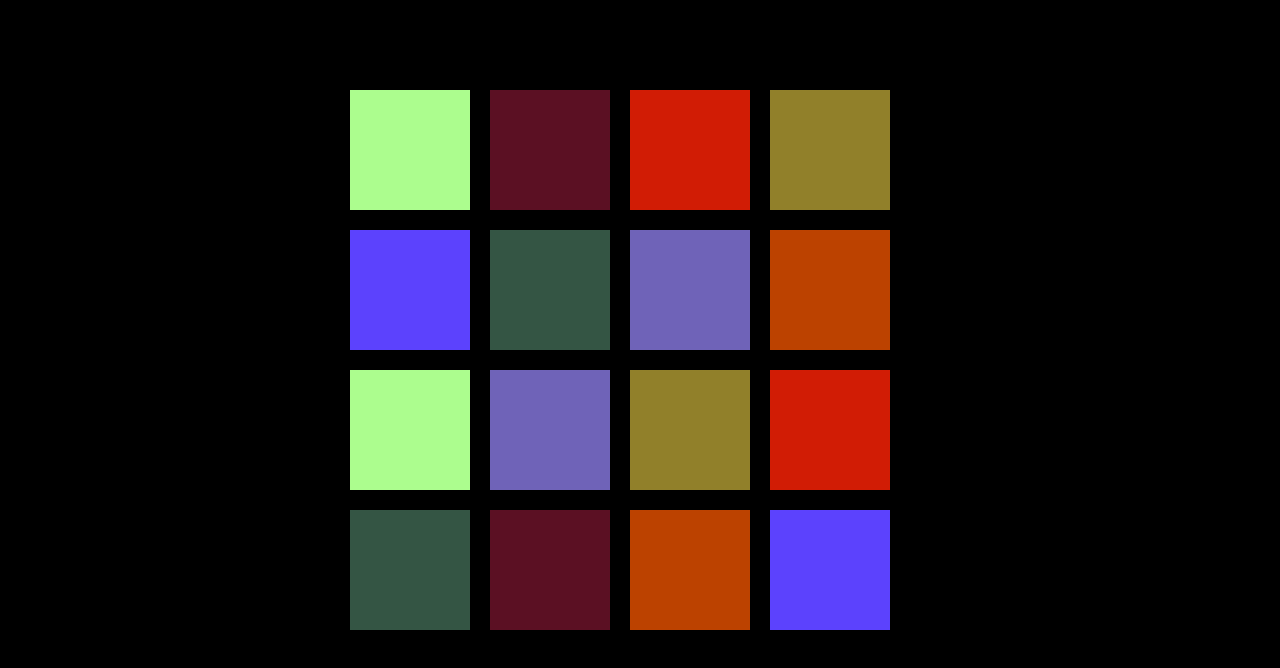
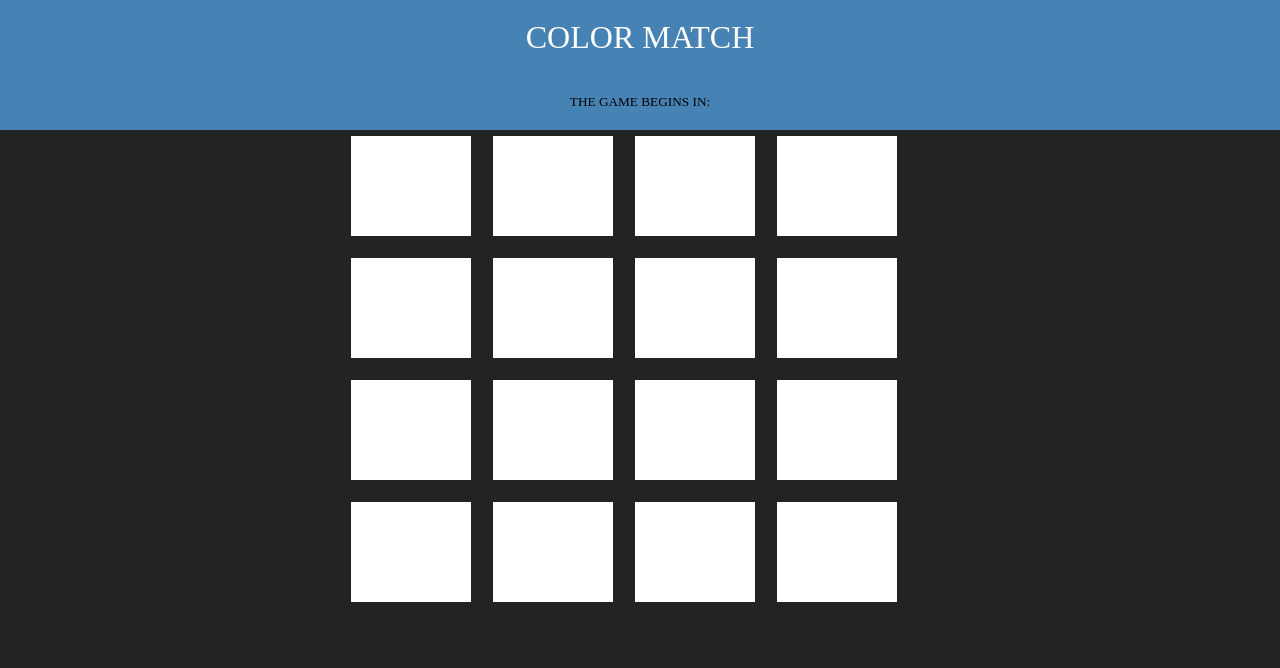
Before and after one commit to Robie-Robz/ColorMatch-game, a plain HTML site: page index.html in a window 1280 px wide. Drawn offline with Linux system fonts and the light colour scheme.

Commit message:
Version 0.8

```diff
--- a/index.html
+++ b/index.html
@@ -6,23 +6,136 @@
 </head>
 <body>
 	<h1>Color match</h1>
+	<div id="stripe">
+		<h5>The game begins in:<span id="time"></span></h5>
+	</div>
 	<div id="container">
+		<div class="flip-container"  >
+			<div class="flipper">
+				<div class="front"></div>
 				<div id="1" class="square"></div>
+			</div>
+		</div>
+
+
+		<div class="flip-container"  >
+			<div class="flipper">
+				<div class="front"></div>
 				<div id="2" class="square"></div>
+			</div>
+		</div>
+
+
+		<div class="flip-container"  >
+			<div class="flipper">
+				<div class="front"></div>
 				<div id="3" class="square"></div>
+			</div>
+		</div>
+
+
+		<div class="flip-container"  >
+			<div class="flipper">
+				<div class="front"></div>
 				<div id="4" class="square"></div>
+			</div>
+		</div>
+
+
+		<div class="flip-container"  >
+			<div class="flipper">
+				<div class="front"></div>
 				<div id="5" class="square"></div>
+			</div>
+		</div>
+
+
+		<div class="flip-container"  >
+			<div class="flipper">
+				<div class="front"></div>
 				<div id="6" class="square"></div>
+			</div>
+		</div>
+
+
+		<div class="flip-container"  >
+			<div class="flipper">
+				<div class="front"></div>
 				<div id="7" class="square"></div>
+			</div>
+		</div>
+
+
+		<div class="flip-container"  >
+			<div class="flipper">
+				<div class="front"></div>
 				<div id="8" class="square"></div>
+			</div>
+		</div>
+
+
+		<div class="flip-container"  >
+			<div class="flipper">
+				<div class="front"></div>
 				<div id="9" class="square"></div>
+			</div>
+		</div>
+
+
+		<div class="flip-container"  >
+			<div class="flipper">
+				<div class="front"></div>
 				<div id="10" class="square"></div>
+			</div>
+		</div>
+
+
+		<div class="flip-container"  >
+			<div class="flipper">
+				<div class="front"></div>
 				<div id="11" class="square"></div>
+			</div>
+		</div>
+
+
+		<div class="flip-container"  >
+			<div class="flipper">
+				<div class="front"></div>
 				<div id="12" class="square"></div>
+			</div>
+		</div>
+
+
+		<div class="flip-container"  >
+			<div class="flipper">
+				<div class="front"></div>
 				<div id="13" class="square"></div>
+			</div>
+		</div>
+
+
+		<div class="flip-container"  >
+			<div class="flipper">
+				<div class="front"></div>
 				<div id="14" class="square"></div>
+			</div>
+		</div>
+
+
+		<div class="flip-container"  >
+			<div class="flipper">
+				<div class="front"></div>
 				<div id="15" class="square"></div>
+			</div>
+		</div>
+
+
+		<div class="flip-container"  >
+			<div class="flipper">
+				<div class="front"></div>
 				<div id="16" class="square"></div>
+			</div>
+		</div>
 
 	</div>
 
--- a/match.css
+++ b/match.css
@@ -1,20 +1,126 @@
+body{
+	background-color: #232323;
+	margin:0;
+	font-family:"Montserrat","Avenir";
+}
+
 .square{
-	width: 20%;
+	width: 100%;
+	height: 100%;
 	background: blue;
 	float:left;
 	padding-bottom: 20%;
-	margin: 1.66%;
-}
 
-body{
-	background-color: black;
+	-webkit-transform: rotateY(180deg);
+	-moz-transform: rotateY(180deg);
+  -o-transform: rotateY(180deg);
+	transform: rotateY(180deg);
 }
 
 #container{
 
 	margin: 20px auto;
 	width: 600px;
-};
+}
+
 h1{
-	background: rgb(255, 0, 0);
+	color:white;
+	text-align: center;
+	background-color: steelblue;
+	margin:0;
+	font-weight: normal;
+	text-transform: uppercase;
+	line-height: 1.1;
+	padding: 20px 0;
 }
+
+h5{
+	color:black;
+	text-align: center;
+	background-color: steelblue;
+	margin:0;
+	font-weight: normal;
+	text-transform: uppercase;
+	line-height: 1.1;
+	padding: 20px 0;
+}
+
+#stripe{
+	background-color: white;
+	height:30px;
+	text-align: center;
+	color: white;
+}
+
+
+.flip-container {
+  -webkit-perspective: 1000;
+  -moz-perspective: 1000;
+  -o-perspective: 1000;
+  perspective: 1000;
+
+	border: 1px solid #232323;
+}
+
+/*	.flip-container:hover .flipper,
+  .flip-container.hover .flipper {
+		-webkit-transform: rotateY(180deg);
+		-moz-transform: rotateY(180deg);
+    -o-transform: rotateY(180deg);
+		transform: rotateY(180deg);
+	}*/
+
+.flip-container:hover .flipper, .flip-container.hover .flipper, .flip-container.flip .flipper {
+	transform: rotateY(180deg);
+}
+
+
+.front, .square {
+
+
+	float:left;
+	height:76px;
+
+}
+.flip-container{
+
+	float:left;
+	width: 20%;
+	height: 100px;
+	margin: 1.66%;
+}
+
+.flipper {
+	-webkit-transition: 0.6s;
+	-webkit-transform-style: preserve-3d;
+
+	-moz-transition: 0.6s;
+	-moz-transform-style: preserve-3d;
+
+  -o-transition: 0.6s;
+	-o-transform-style: preserve-3d;
+
+	transition: 0.6s;
+	transform-style: preserve-3d;
+
+	position: relative;
+}
+
+.front, .square {
+	-webkit-backface-visibility: hidden;
+	-moz-backface-visibility: hidden;
+  -o-backface-visibility: hidden;
+	backface-visibility: hidden;
+
+	position: absolute;
+	top: 0;
+	left: 0;
+}
+
+.front {
+	background-color: white;
+	z-index: 2;
+	width:100%;
+	height: 100px;
+	/*height:100%;*/
+}
--- a/match.js
+++ b/match.js
@@ -4,7 +4,56 @@ var colorsDuplicate=colors.slice(0,8);
 var combinedColors;
 combineColor();
 var squares=document.querySelectorAll(".square");
-changeSquareColor();
+var message=document.querySelector("h5");
+initiateGame();
+
+function initiateGame()
+{
+	changeSquareColor();
+}
+
+// function startTimer(duration, display) {
+//     var timer = duration, seconds;
+//     setInterval(function () {
+//         //minutes = parseInt(timer / 60, 10)
+//         seconds = parseInt(timer % 60, 10);
+
+//        // minutes = minutes < 10 ? "0" + minutes : minutes;
+//         seconds = seconds < 10 ? "0" + seconds : seconds;
+
+//         display.textContent = seconds;
+
+//         if (--timer <0) {
+//             timer = duration;
+//         }
+//         else if(timer==0)
+//         {
+//         	message.textContent="Go!";
+//         	document.querySelector(".flip-container").classList.toggle("flip");
+//         }
+//     }, 1000);
+// }
+
+// window.onload = function () {
+//     var  timeCount= 5,
+//         display = document.querySelector('#time');
+//     startTimer(timeCount, display);
+// };
+
+ // var timeleft = 6;
+ // var downloadTimer = setInterval(function(){
+ //    timeleft--;
+ //    document.getElementById("time").textContent = timeleft;
+ //    if(timeleft < 0)
+ //        clearInterval(downloadTimer);
+ //      else if(timeleft===0)
+ // 	 {
+ //  		message.textContent="Go!";
+
+ //  	}
+ //    },1000);
+
+
 
 // var colorObject= [
 // 					{	objColor:null,
@@ -29,47 +78,9 @@ var score=0;
 var storeId=[];
 var storeBackground=[];
 
-// // //while(game===true)
-// for(i=0;i<squares.length;i++) //executes 16 times since there are 16 div elements of class square
-// {
-// 	squares[i].addEventListener("click", first);
-
-// 	function first(e)
-// 	{
-// 			// colorObject[0].objColor=this.style.backgroundColor;
-// 			// console.log(colorObject[0].objColor);
-// 			// colorObject[0].squareId=this.getAttribute('id');
-// 			// console.log(colorObject[0].squareId);
-// 			firstSquareBackground=this.style.backgroundColor;
-// 			console.log(firstSquareBackground);
-// 			firstSquareId=this.getAttribute('id');
-// 			console.log(firstSquareId);
-// 			storeId.push(firstSquareId);
-// 			evaluateSquares(1);
-
-// 			e.stopImmediatePropagation(); //Prevents other listeners of the same event from being called.
-//   			this.removeEventListener("click", first);
-//    			document.onclick = second;
-// 	}
-
-// 	function second()
-// 	{
-
-// 			// colorObject[1].objColor=this.style.backgroundColor;
-// 			// console.log(colorObject[1].objColor);
-// 			// colorObject[1].squareId=this.getAttribute('id');
-// 			// console.log(colorObject[1].squareId);
-// 			SecondSquareBackground=this.style.backgroundColor;
-// 			console.log(SecondSquareBackground);
-// 			SecondSquareId=this.getAttribute('id');
-// 			console.log(SecondSquareId);
-// 			storeId.push(SecondSquareId);
-// 			evaluateSquares(1);
-
-// 	}
+var displayNodeValue;
 
 
-// }
 function evaluateSquares(value)
 	{
 		clickTracker+=value;
@@ -89,9 +100,11 @@ function evaluateSquares(value)
 				if(result===0)
 				{
 					firstElement=document.getElementById(storeId[0]);
-					firstElement.style.display="none";
+					// firstElement.style.display="none";
+					firstElement.parentNode.style.visibility="hidden";//removes front and back of first item
 					secondElement=document.getElementById(storeId[1]);
-					secondElement.style.display="none";
+					// secondElement.style.display="none";
+					secondElement.parentNode.style.visibility="hidden";//removes front and back of second item
 					// console.log("Same");
 					result=-1;
 					storeBackground.length=0;
@@ -147,7 +160,12 @@ document.getElementById("container").addEventListener("click",function(e) { //Ev
     	console.log(SquareId);
 		storeId.push(SquareId);
   		evaluateSquares(1);
-
+  		displayNodeValue=e.target.parentNode.parentNode.className;
+  		displayNodeValue.toString();//selects "flip-container" class of the clicked element
+  		console.log(displayNodeValue);
+  		document.getElementsByClassName(displayNodeValue).classList.toggle("flip");
+  		// displayNodeValue=document.getElementById(squareId);
+  		// console.log("The value of node is:"+displayNodeValue);
    }
 });
 
```
Lines whose indentation alone changed are shown as unchanged.
